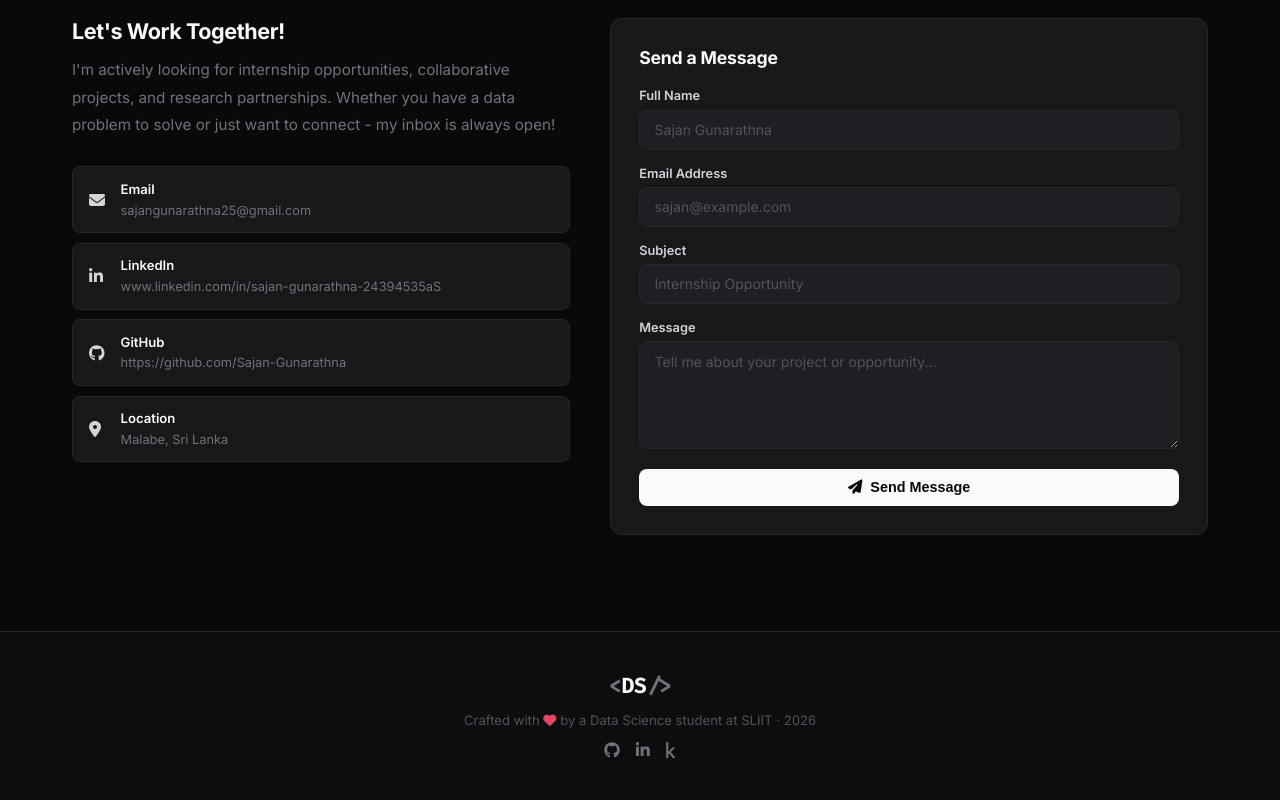
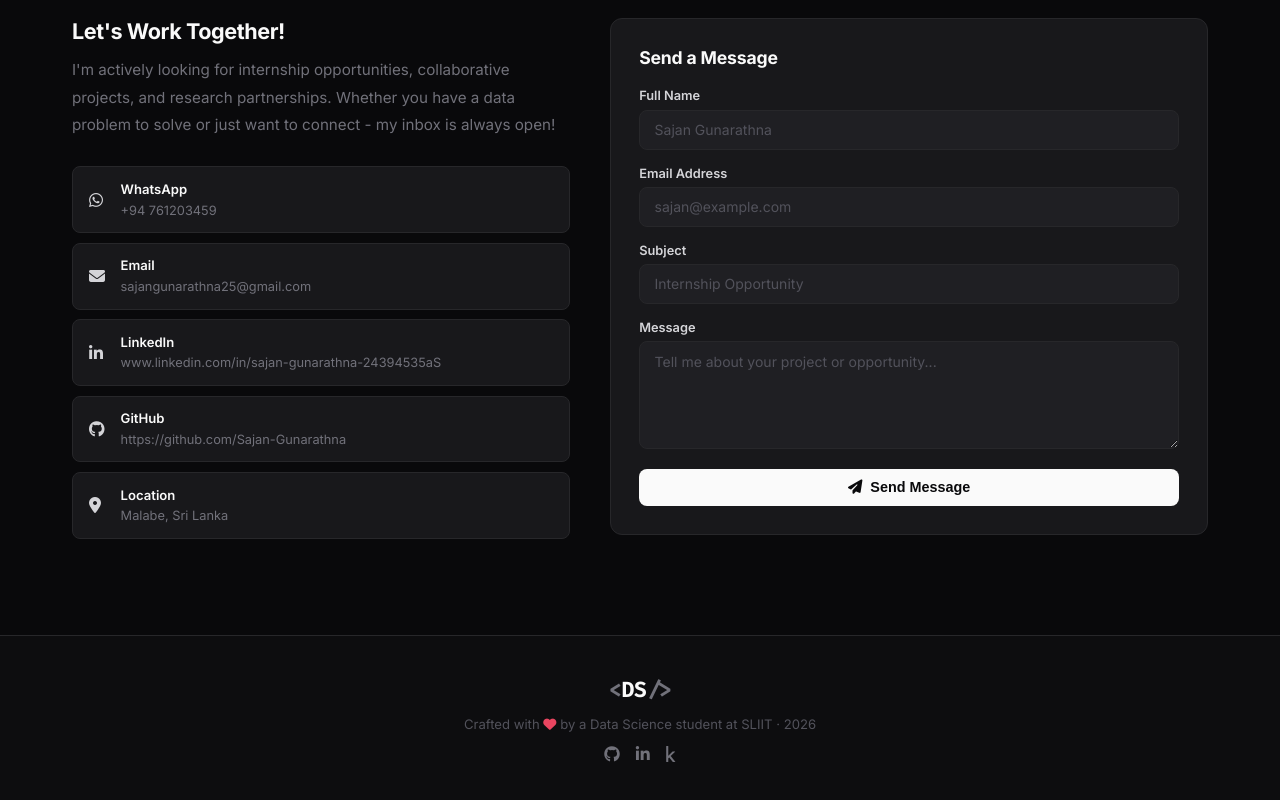
Before and after one commit to Sajan-Gunarathna/Portfolio, a plain HTML site: page index.html in a window 1280 px wide. Shown: the part 5536-6336 px from the top of the page. Drawn offline with nearby package versions, Linux system fonts and the light colour scheme.

Commit message:
add whatsapp

```diff
--- a/index.html
+++ b/index.html
@@ -697,6 +697,10 @@
           <p>I'm actively looking for internship opportunities, collaborative projects, and research partnerships.
             Whether you have a data problem to solve or just want to connect - my inbox is always open!</p>
           <div class="contact-items">
+            <a href="https://wa.me/94761203459" target="_blank" rel="noopener noreferrer" class="ci glass">
+              <i class="fab fa-whatsapp"></i>
+              <div><strong>WhatsApp</strong><span>+94 761203459</span></div>
+            </a>
             <a href="mailto:sajangunarathna25@gmail.com" target="_blank" rel="noopener noreferrer" class="ci glass">
               <i class="fas fa-envelope"></i>
               <div><strong>Email</strong><span>sajangunarathna25@gmail.com</span></div>
--- a/style.css
+++ b/style.css
@@ -1150,6 +1150,11 @@ ul { list-style: none; }
   color: var(--text2);
   width: 18px;
   flex-shrink: 0;
+  transition: color 0.2s ease;
+}
+
+.ci:hover .fa-whatsapp {
+  color: #25D366;
 }
 
 .ci strong {
```
